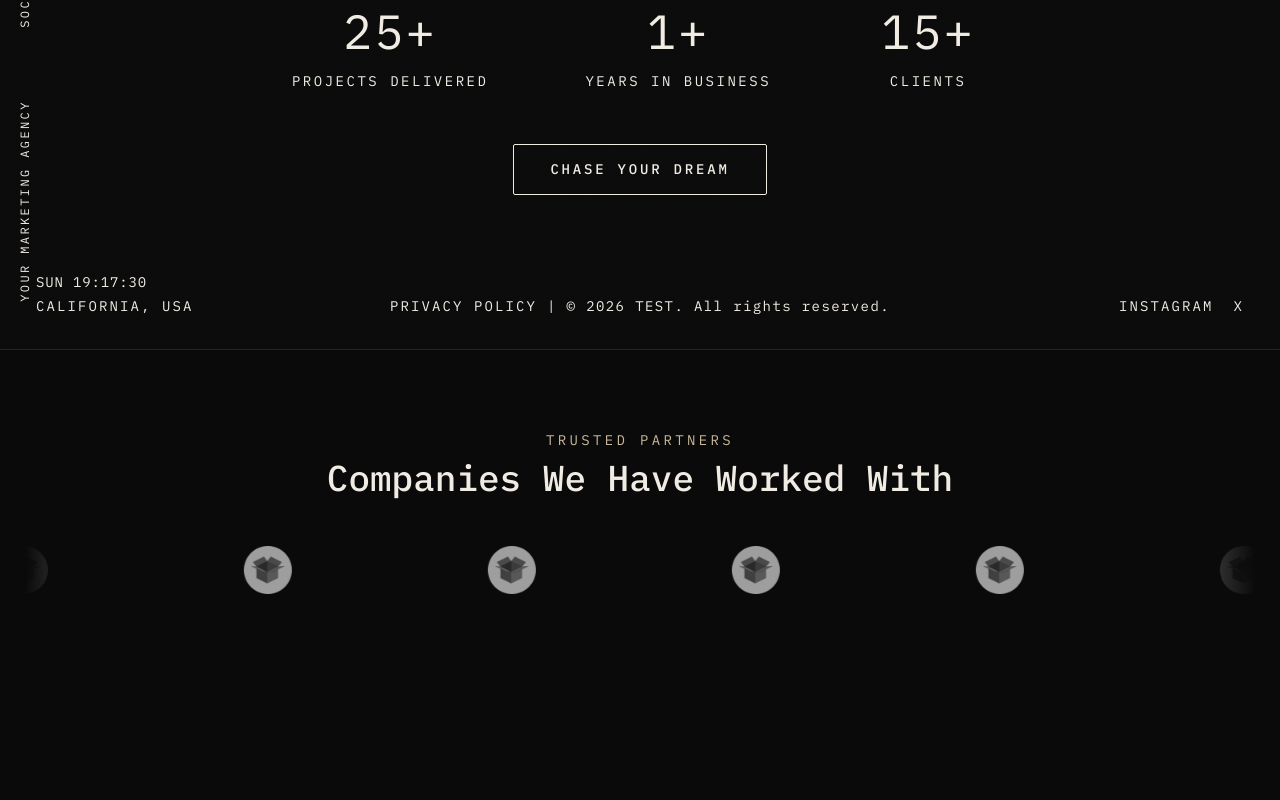
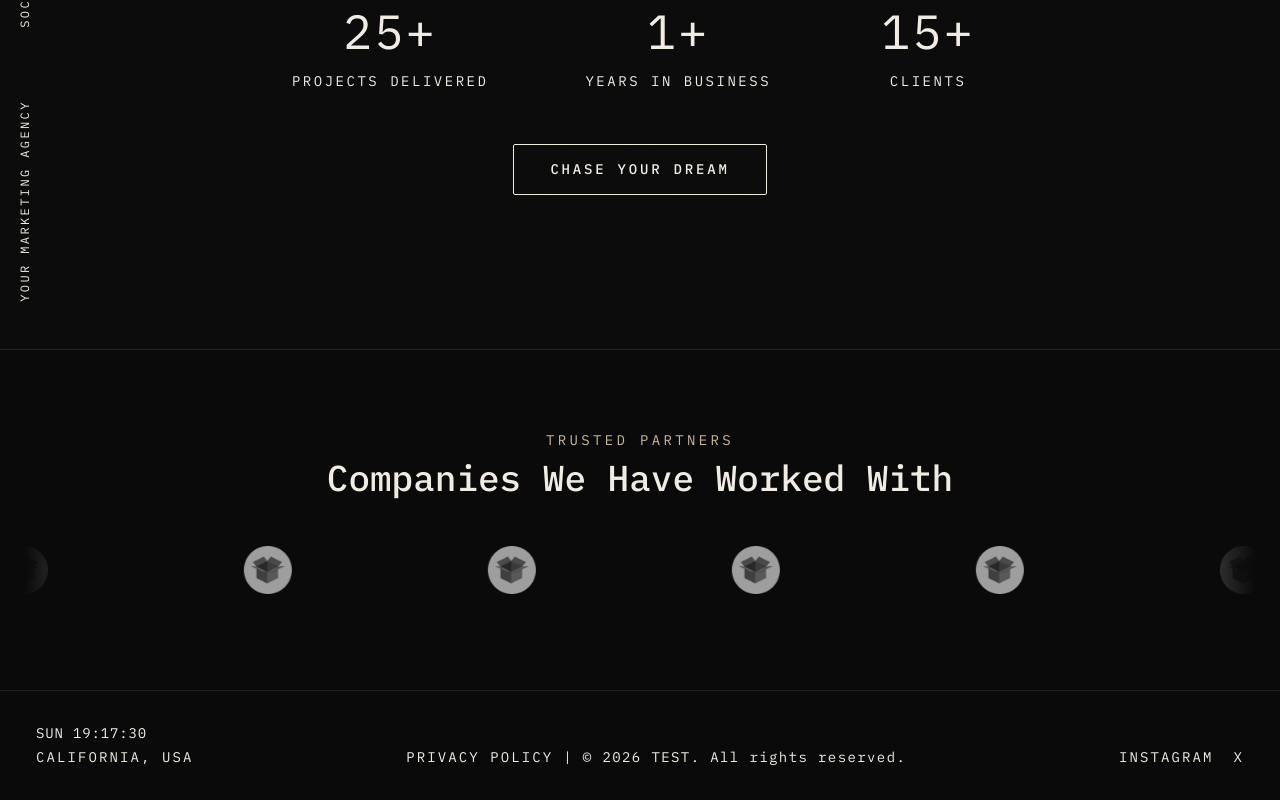
Before and after one commit to partset/seed, a React (Vite) app in the folder radiance-frontend/: page / in a window 1280 px wide. Shown: the part 451-1251 px from the top of the page. Before the commit the page ends 1141 px from the top, so only its background shows below. Built offline with nearby package versions, Linux system fonts and the light colour scheme.

Commit message:
fix: move bottom bat to page footer

```diff
--- a/radiance-frontend/src/components/hero/BottomBar.tsx
+++ b/radiance-frontend/src/components/hero/BottomBar.tsx
@@ -18,7 +18,7 @@ export default function BottomBar({
   socialLinks,
 }: BottomBarProps) {
   return (
-    <div className="animate-fade-in-bottom absolute bottom-8 left-5 right-5 z-[2] flex flex-wrap items-end justify-between gap-3 sm:left-9 sm:right-9">
+    <div className="animate-fade-in-bottom relative z-[2] flex flex-wrap items-end justify-between gap-3 border-t border-white/10 px-5 py-8 sm:px-9">
       <div className="flex flex-col gap-1">
         <LiveClock timezone={timezone} />
         <span className="text-[14px] uppercase tracking-[0.15em] text-foreground/30">
@@ -26,7 +26,7 @@ export default function BottomBar({
         </span>
       </div>
 
-      <div className="absolute left-1/2 hidden -translate-x-1/2 items-center gap-2.5 lg:flex">
+      <div className="hidden items-center gap-2.5 lg:flex">
         {centerLinks.map((link, index) => (
           <div key={link.label} className="flex items-center gap-2.5">
             <FooterNavLink label={link.label} href={link.href} />
--- a/radiance-frontend/src/components/hero/HeroSection.tsx
+++ b/radiance-frontend/src/components/hero/HeroSection.tsx
@@ -4,7 +4,6 @@ import Tagline from "./Tagline";
 import HeroLetters from "./HeroLetters";
 import StatsRow from "./StatsRow";
 import CTAButton from "./CTAButton";
-import BottomBar from "./BottomBar";
 
 export default function HeroSection() {
   const { sideLabel, tagline, heroWord, stats, cta, footer } = heroContent;
@@ -20,14 +19,6 @@ export default function HeroSection() {
       <HeroLetters word={heroWord} />
       <StatsRow stats={stats} />
       <CTAButton label={cta.label} href={cta.href} />
-
-      <BottomBar
-        location={footer.location}
-        timezone={footer.timezone}
-        centerLinks={footer.centerLinks}
-        copyright={footer.copyright}
-        socialLinks={footer.socialLinks}
-      />
     </section>
   );
 }
--- a/radiance-frontend/src/pages/Home.tsx
+++ b/radiance-frontend/src/pages/Home.tsx
@@ -2,6 +2,7 @@ import Navbar from "../components/layout/Navbar";
 import HeroSection from "../components/hero/HeroSection";
 import { heroContent } from "../constants/hero";
 import LogoCarousel from "../components/sections/LogoCarousel";
+import BottomBar from "../components/hero/BottomBar";
 
 export default function Home() {
   return (
@@ -9,6 +10,13 @@ export default function Home() {
       <Navbar links={heroContent.navLinks} />
       <HeroSection />
       <LogoCarousel />
+      <BottomBar
+        location={heroContent.footer.location}
+        timezone={heroContent.footer.timezone}
+        centerLinks={heroContent.footer.centerLinks}
+        copyright={heroContent.footer.copyright}
+        socialLinks={heroContent.footer.socialLinks}
+      />
     </main>
   );
 }
```
